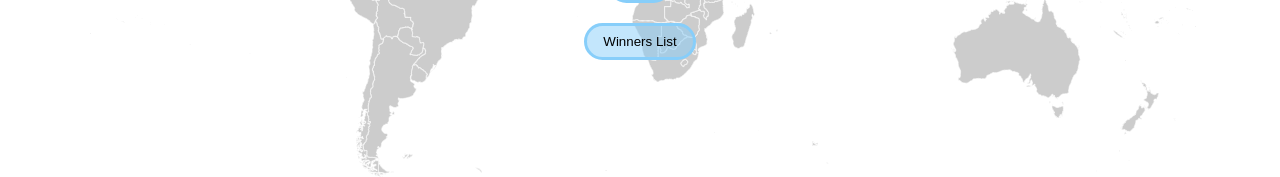
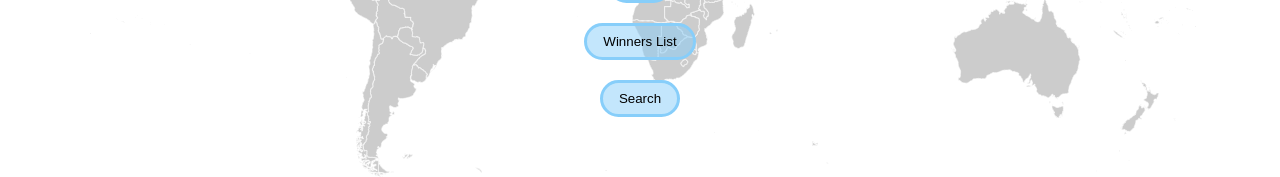
Before and after one commit to PiotrSitarek/First_React_Project, a React (Create React App) app: page /#/Home in a window 1280 px wide. Shown: the part 563-740 px from the top of the page. Built offline with nearby package versions, Linux system fonts and the light colour scheme.

Commit message:
Search button in Home added

```diff
--- a/src/pages/Home/Home.js
+++ b/src/pages/Home/Home.js
@@ -17,6 +17,7 @@ const Home = () => {
             <img src="./sheldon.png" alt="Sheldon on his spot" />
             <Link to="/Quiz"><button className="quizButtonStyle">Play</button></Link>
             <Link to="/WinnersList"><button className="quizButtonStyle">Winners List</button></Link>
+            <Link to="/"><button className="quizButtonStyle">Search</button></Link>
         </div>
 
 
```
Also changed, not shown: 1 other file (tests, documents, lock files or other folders).
